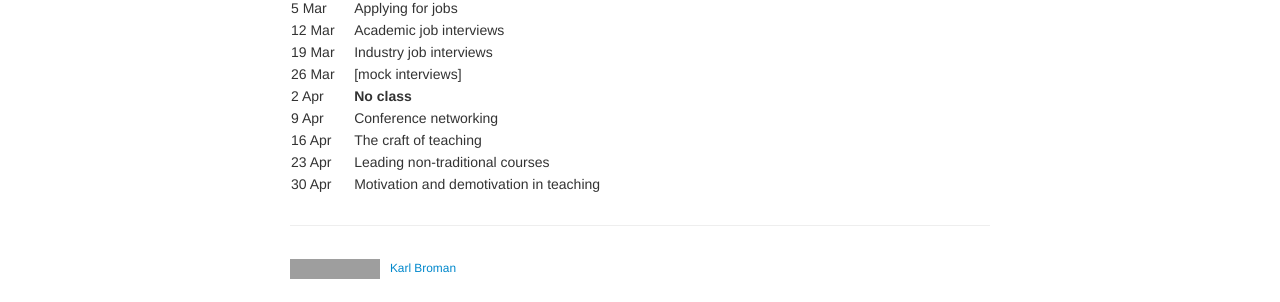
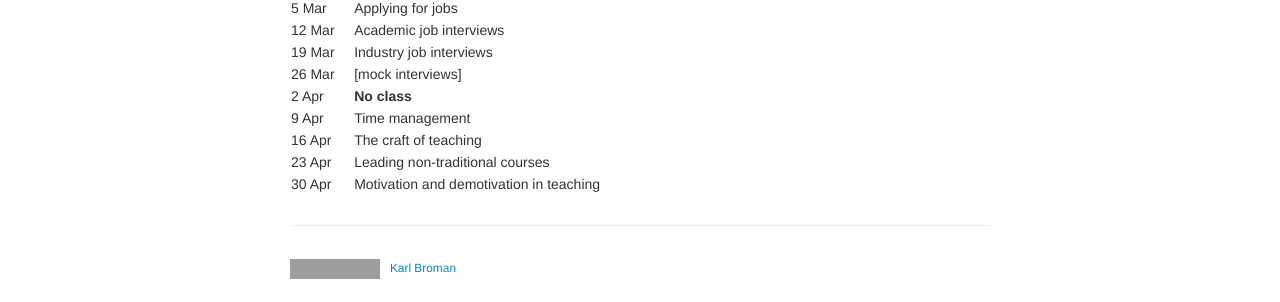
Before and after one commit to kbroman/BMI884_spring2021, a Jekyll site: the page built from schedule.md, in a window 1280 px wide. Shown: the part 287-589 px from the top of the page. Built offline with Jekyll 4.4.1, drawn with Linux system fonts in a browser that asks for light colours; grey boxes are pictures that could not be loaded.

Commit message:
schedule: conference networking -> time management

```diff
--- a/schedule.md
+++ b/schedule.md
@@ -17,7 +17,7 @@ description: Schedule and readings for BMI 884, Biomedical data science professi
 | 19 Mar  |    | Industry job interviews |
 | 26 Mar  |    | \[mock interviews\] |
 | 2 Apr   |    | **No class** |
-| 9 Apr   |    | Conference networking |
+| 9 Apr   |    | Time management |
 | 16 Apr  |    | The craft of teaching |
 | 23 Apr  |    | Leading non-traditional courses |
 | 30 Apr  |    | Motivation and demotivation in teaching |
```
